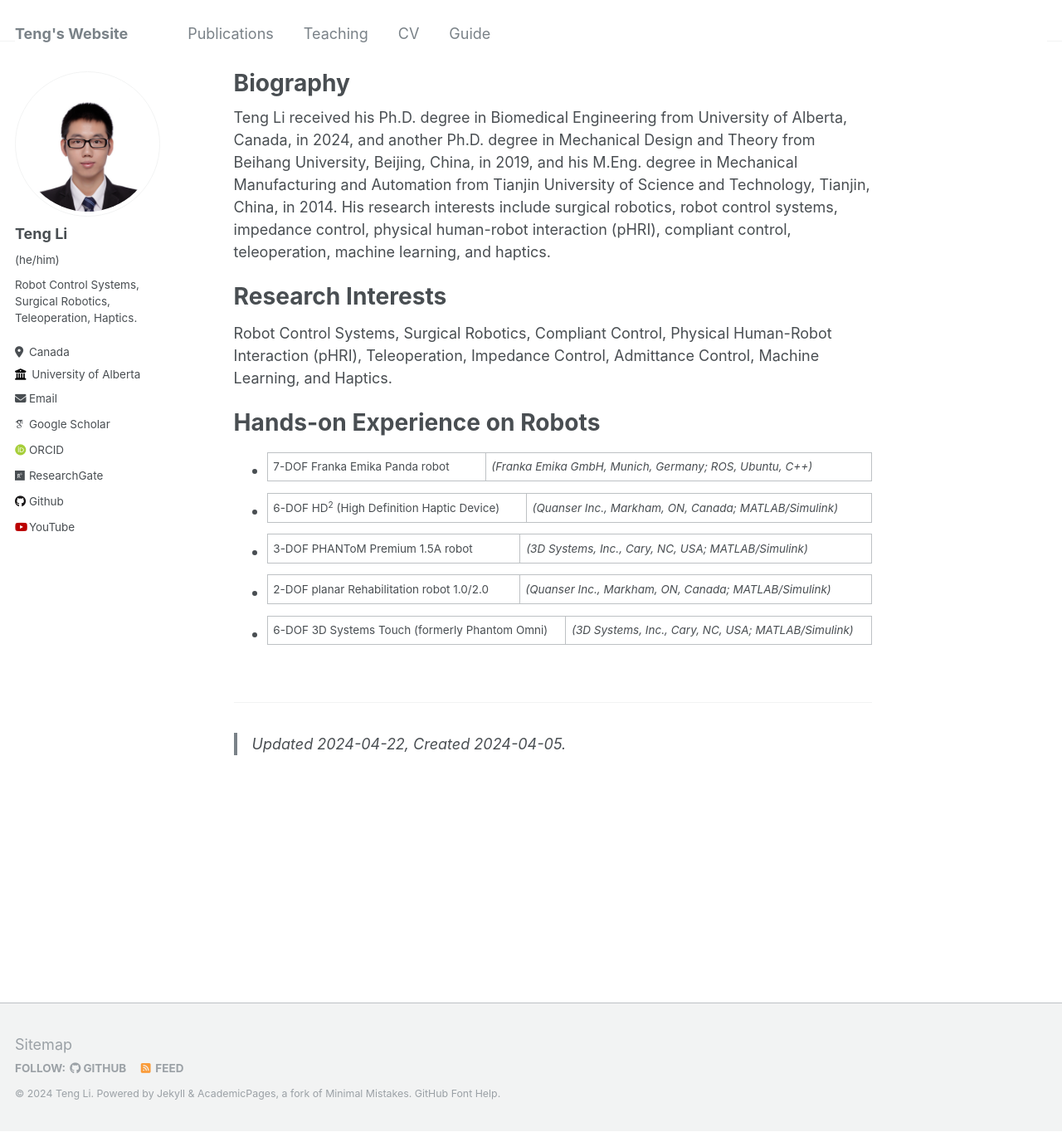
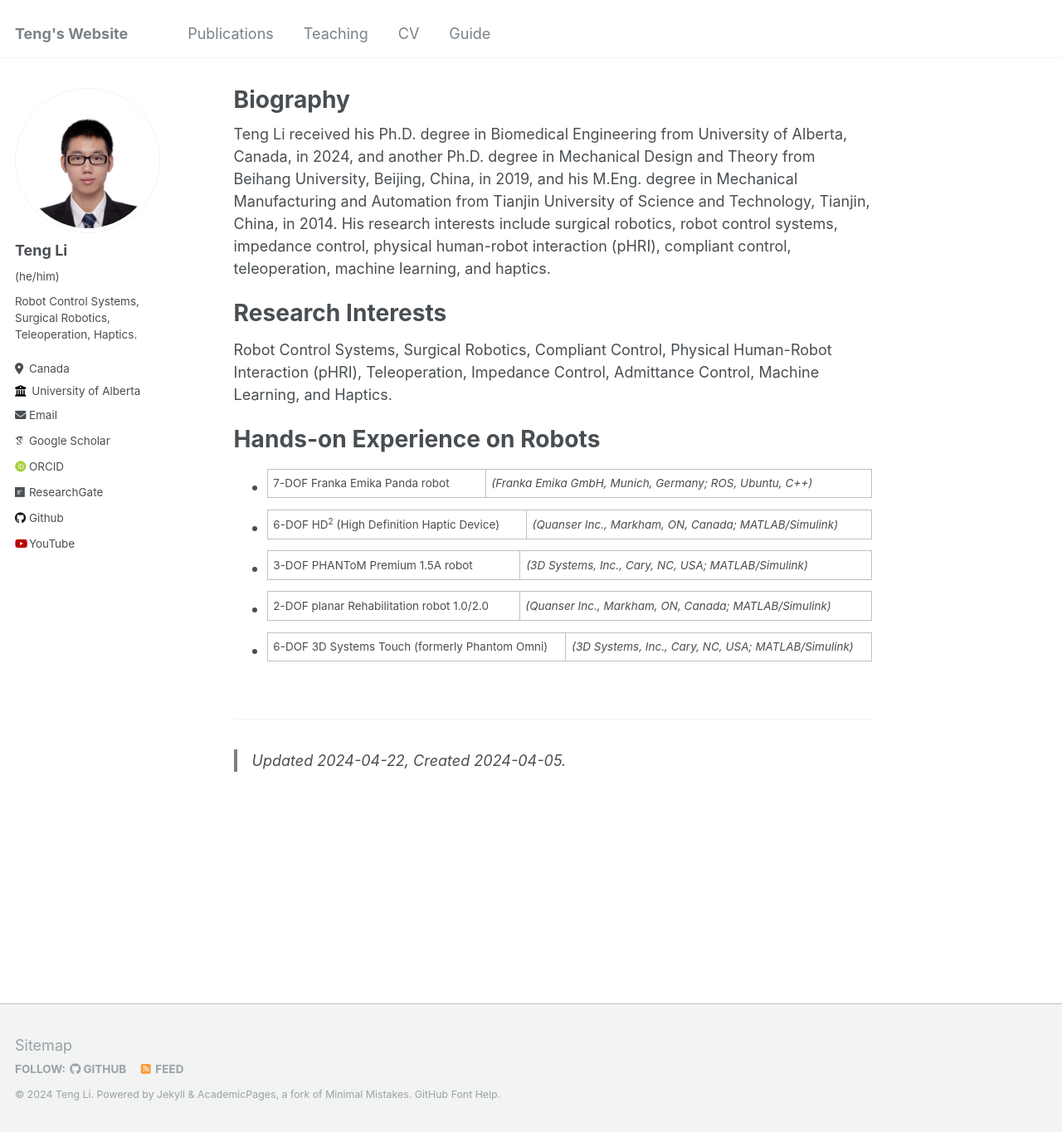
Before and after one commit to teng4/teng4.github.io, a Jekyll site: the page built from _pages/about.md, in a window 1280 px wide and 1364 px high. Shown: the whole window at 83% size. Built offline with Jekyll 4.4.1, drawn with Linux system fonts in a browser that asks for light colours; some web fonts are replaced.

Commit message:
Update _variables.scss

```diff
--- a/_sass/_variables.scss
+++ b/_sass/_variables.scss
@@ -43,7 +43,8 @@ $type-size-7                : 0.6875em; // ~11px
 $type-size-8                : 0.625em;  // ~10px
 
 /* masthead properties */
-$masthead-height            : 50px;
+//$masthead-height            : 50px;
+$masthead-height            : 70px; //teng4, modified. weird! Here is supposed to be 70px.
 
 /* Sidebar properties */
 $sidebar-min-width          : 1024px;
```
